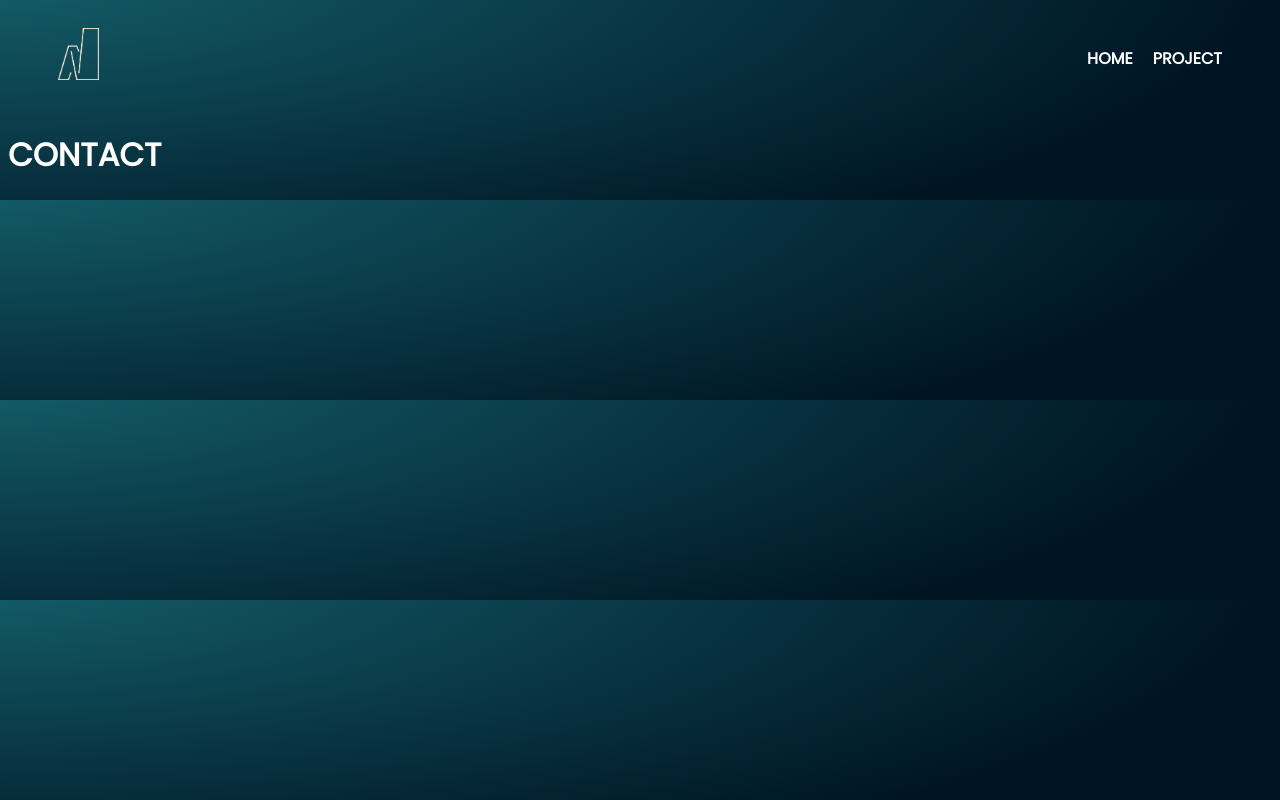
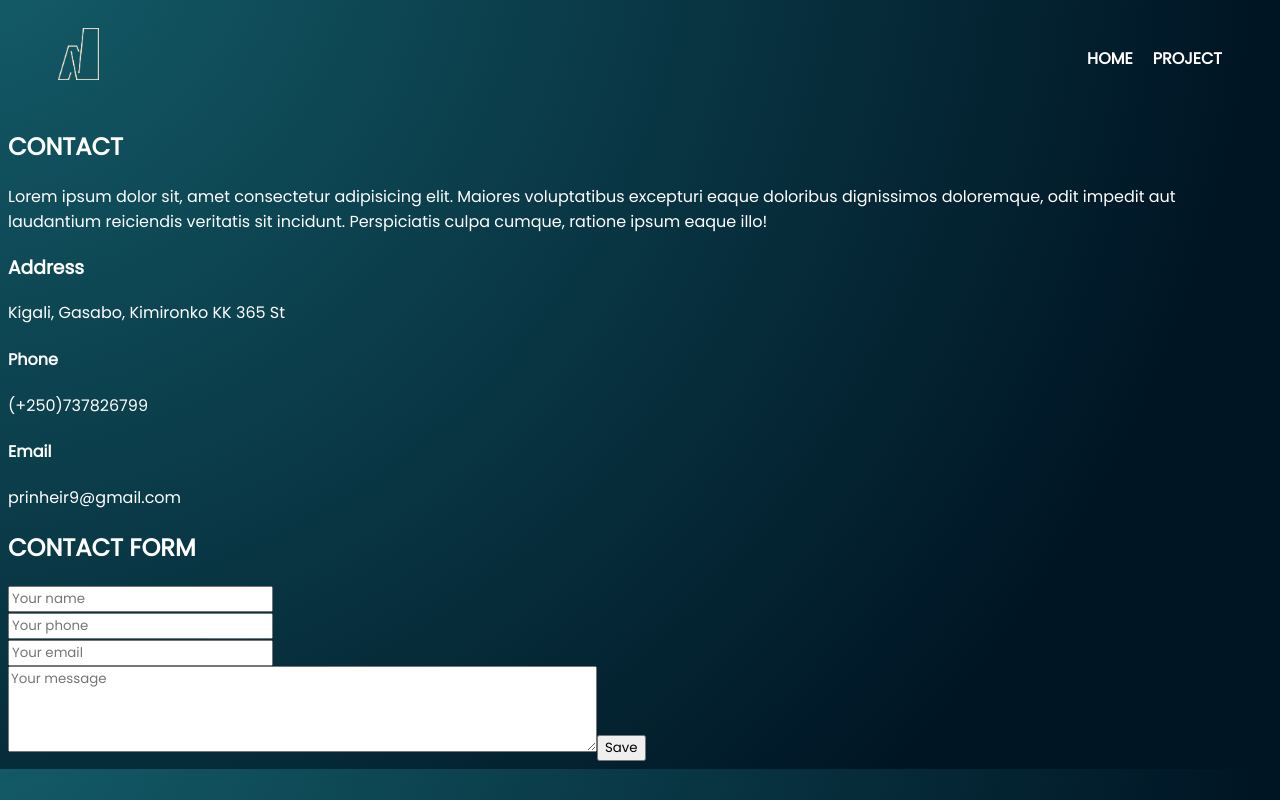
Before and after one commit to sarazaToussaint/Nassaty, a React (Create React App) app: page /Contact in a window 1280 px wide. Built offline with nearby package versions, Linux system fonts and the light colour scheme.

Commit message:
Structure the contact page

```diff
--- a/src/component/Contact.jsx
+++ b/src/component/Contact.jsx
@@ -19,8 +19,37 @@ const Contact = () => (
       </ul>
     </nav>
 
-    <di className="home-body">
-      <h1>CONTACT</h1>
+    <di className="home-body contact-container">
+      <div className="contact-text">
+        <h2>CONTACT</h2>
+        <p>
+          Lorem ipsum dolor sit, amet consectetur adipisicing elit.
+          Maiores voluptatibus excepturi eaque doloribus dignissimos
+          doloremque, odit impedit aut laudantium reiciendis veritatis
+          sit incidunt. Perspiciatis culpa cumque, ratione ipsum eaque illo!
+        </p>
+        <div>
+          <h3>Address</h3>
+          <span>Kigali, Gasabo, Kimironko KK 365 St</span>
+          <h4>Phone</h4>
+          <span>(+250)737826799</span>
+          <h4>Email</h4>
+          <span>prinheir9@gmail.com</span>
+        </div>
+      </div>
+      <div className="contact-form">
+        <h2>CONTACT FORM</h2>
+        <form className="cont-form">
+          <input type="text" id="" name="nameOfUser" placeholder="Your name" />
+          <br />
+          <input type="text" id="" name="aboutUser" placeholder="Your phone" />
+          <br />
+          <input type="text" id="" name="aboutUser" placeholder="Your email" />
+          <br />
+          <textarea id="nassatyContact" placeholder="Your message" name="nassatyform" rows="4" cols="50" />
+          <button type="submit">Save</button>
+        </form>
+      </div>
     </di>
   </div>
 );
```
